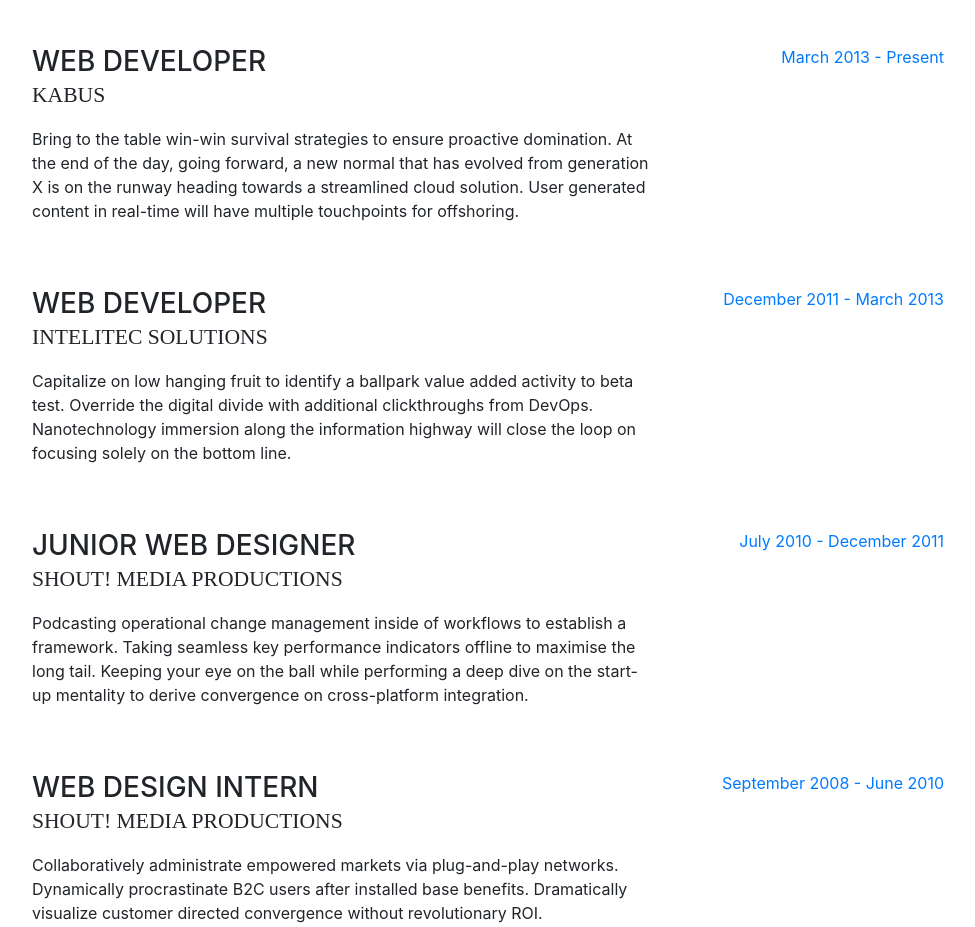
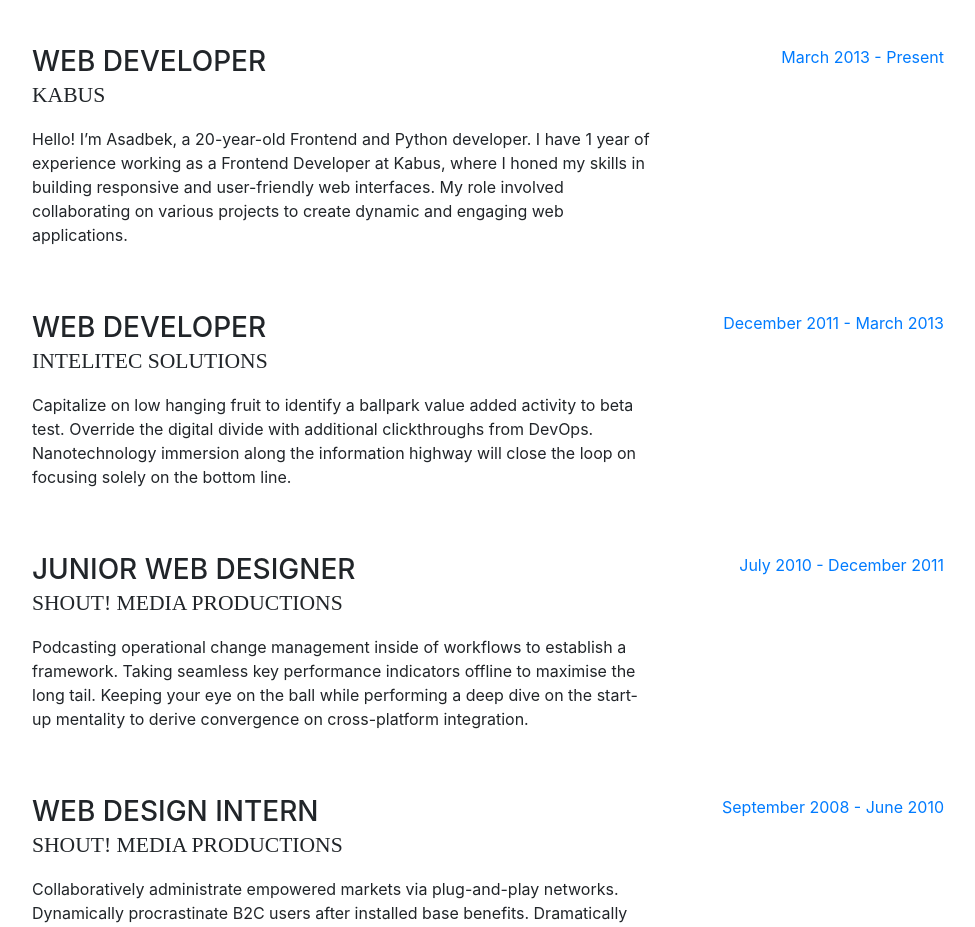
Before and after one commit to alamovAsadbek/my_portfolie, a website with bundled scripts: page index.html in a window 1280 px wide. Shown: the part 889-1816 px from the top of the page, without its empty margins (288-1263 px from the left). Built offline with nearby package versions, Linux system fonts and the light colour scheme; files whose address does not match are found by name; a web font is replaced by a local one.

Commit message:
change index.html

```diff
--- a/index.html
+++ b/index.html
@@ -133,10 +133,12 @@
                 <div class="resume-content mr-auto">
                     <h3 class="mb-0">Web Developer</h3>
                     <div class="subheading mb-3">Kabus</div>
-                    <p>Bring to the table win-win survival strategies to ensure proactive domination. At the end of the
-                        day, going forward, a new normal that has evolved from generation X is on the runway heading
-                        towards a streamlined cloud solution. User generated content in real-time will have multiple
-                        touchpoints for offshoring.</p>
+                    <p>
+                        Hello! I’m Asadbek, a 20-year-old Frontend and Python developer. I have 1 year of experience
+                        working as a Frontend Developer at Kabus, where I honed my skills in building responsive and
+                        user-friendly web interfaces. My role involved collaborating on various projects to create
+                        dynamic and engaging web applications.
+                    </p>
                 </div>
                 <div class="resume-date text-md-right">
                     <span class="text-primary">March 2013 - Present</span>
```
